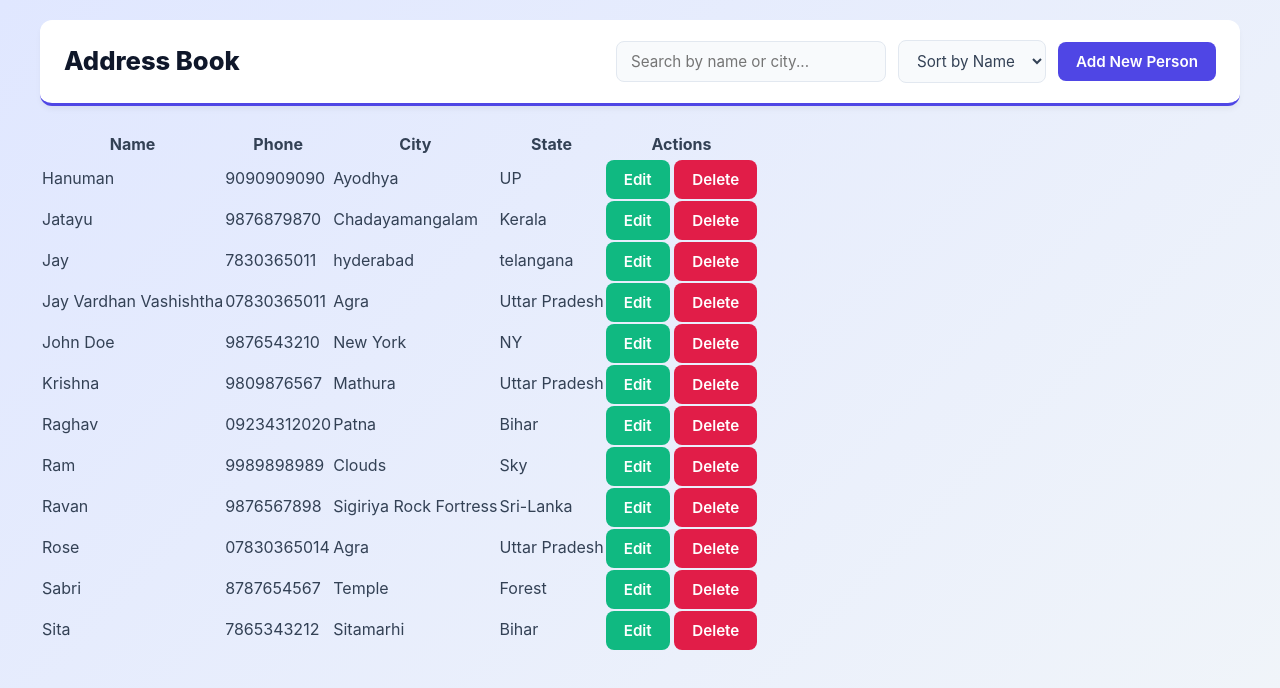
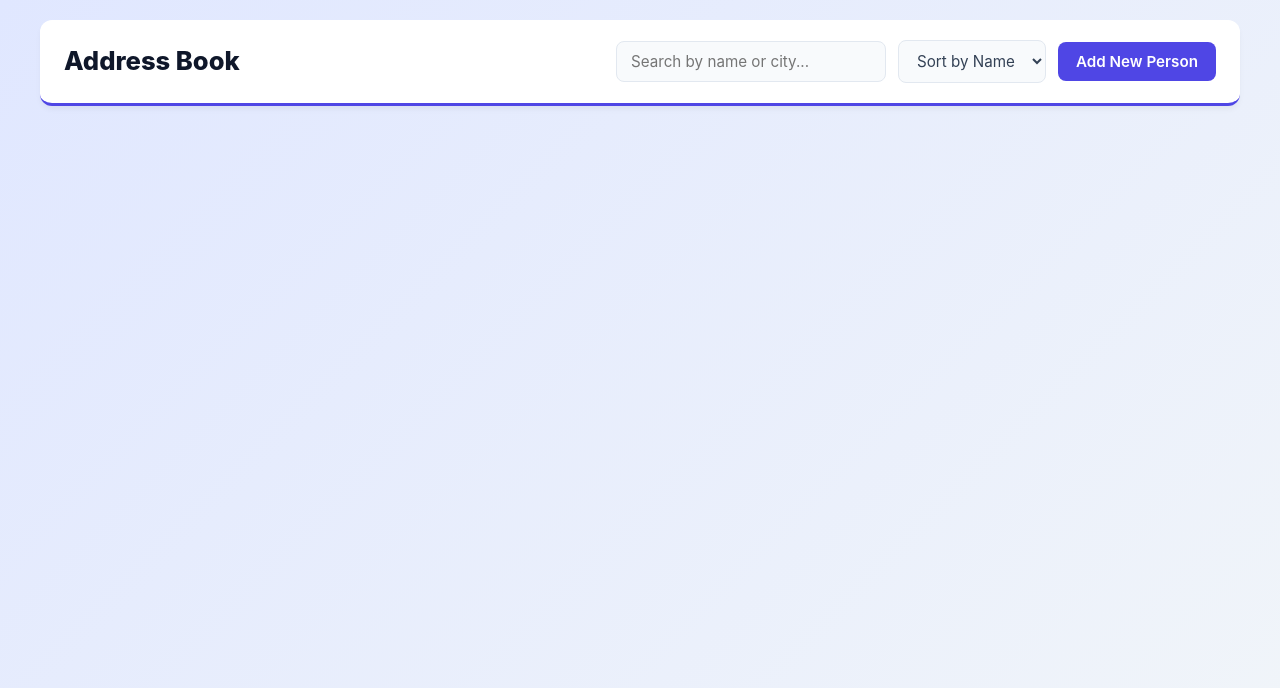
Before and after one commit to GE-Training-2026/AddressBookProblem-JS, a website with bundled scripts: page index.html in a window 1280 px wide. Built offline with nearby package versions, Linux system fonts and the light colour scheme; data requests are answered from the project's data file.

Commit message:
[Jay]: update HTML structure for employee management UI

```diff
--- a/index.html
+++ b/index.html
@@ -22,19 +22,8 @@
         </header>
 
         <main>
-            <table id="contactTable">
-                <thead>
-                    <tr>
-                        <th>Name</th>
-                        <th>Phone</th>
-                        <th>City</th>
-                        <th>State</th>
-                        <th>Actions</th>
-                    </tr>
-                </thead>
-                <tbody id="contactList">
-                    </tbody>
-            </table>
+            <div id="contactGrid" class="employee-grid">
+                </div>
         </main>
     </div>
 
```
